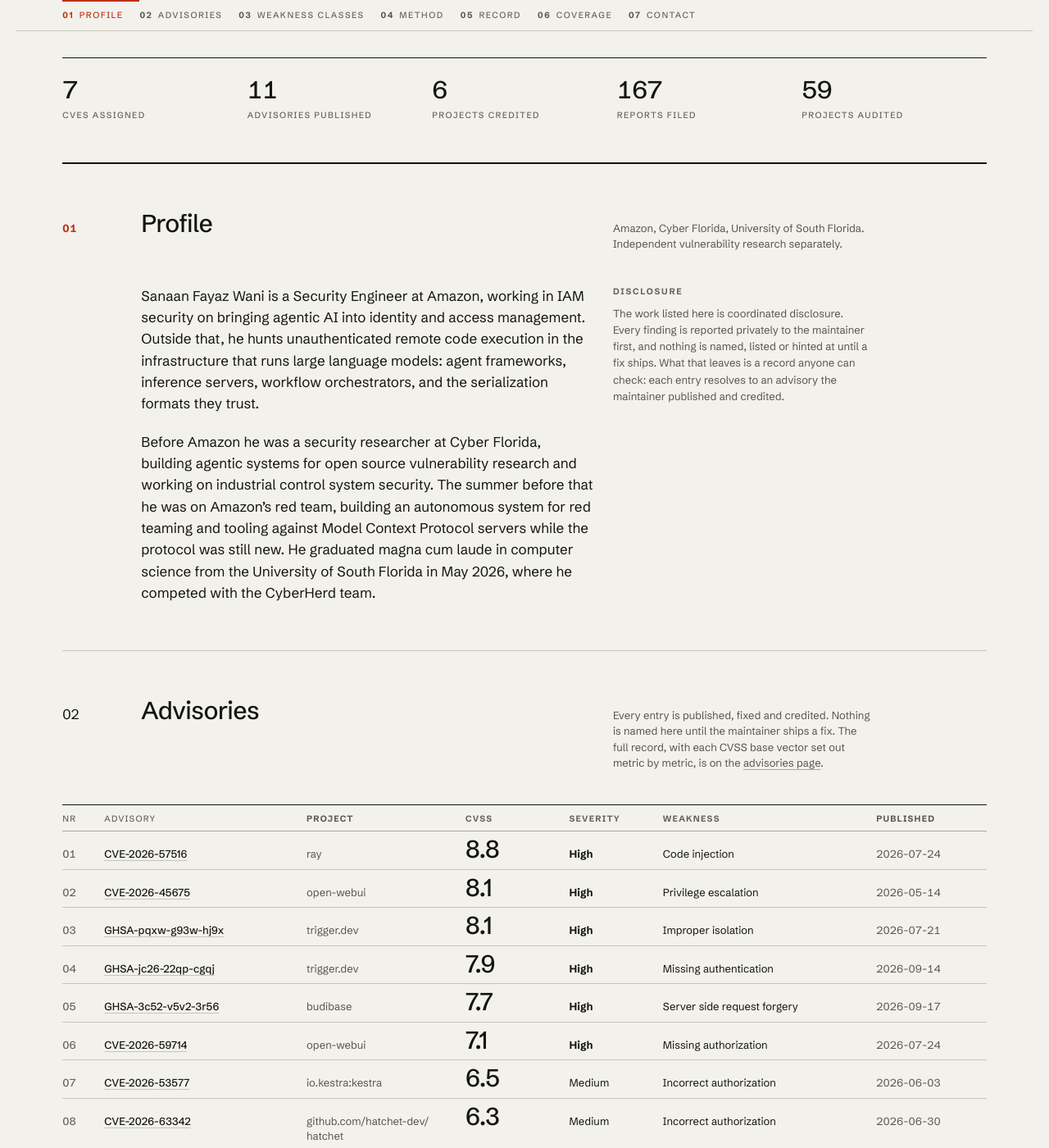
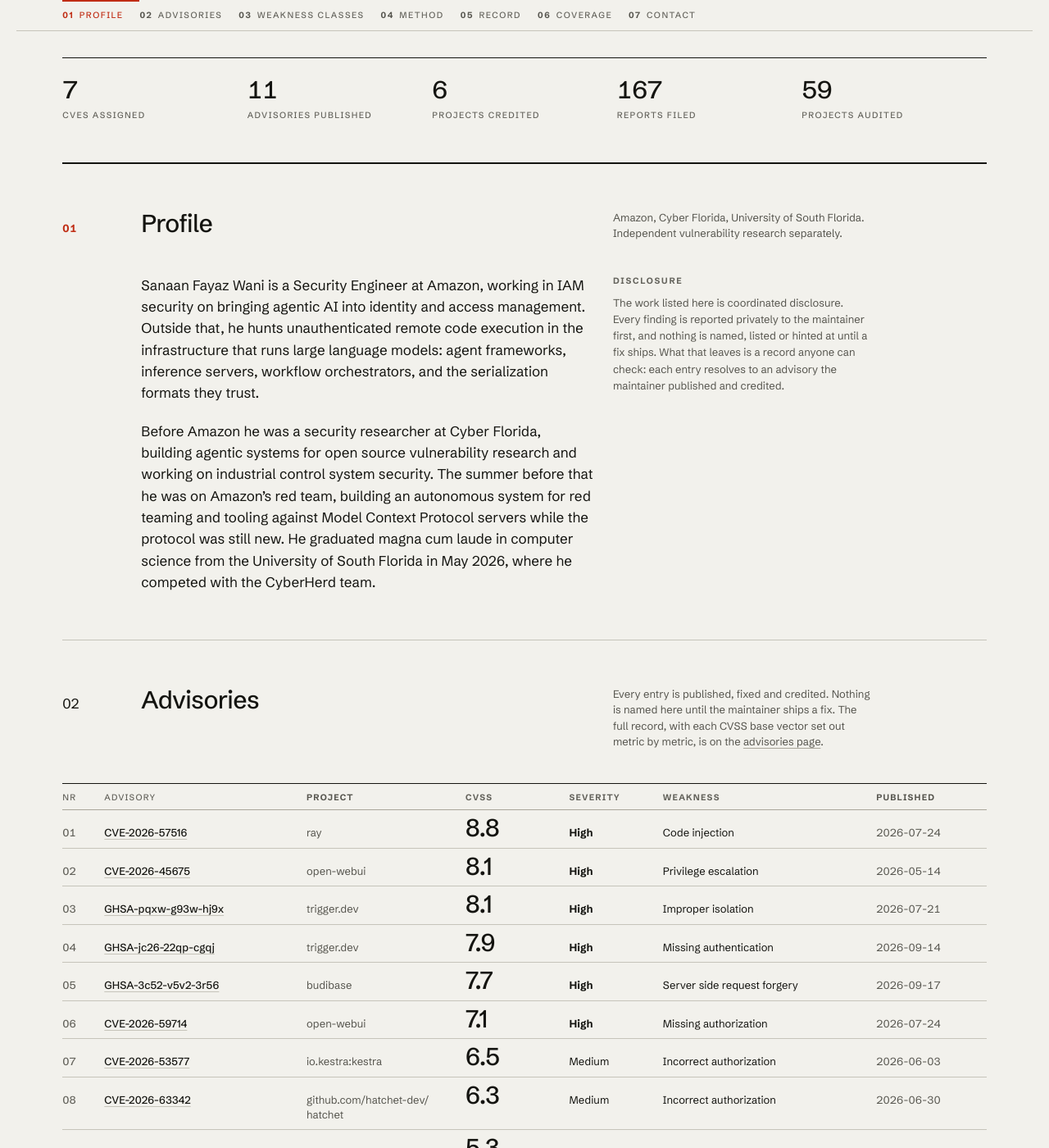
Before and after one commit to sfwani/sfwani.github.io, a Jekyll site: the page built from index.md, in a window 1280 px wide and 1400 px high, scrolled down 378 px. Shown: the whole window at 82% size. Built offline with Jekyll 4.4.1, drawn with Linux system fonts in a browser that asks for light colours.

Commit message:
Level the section heads and inset the organisation marks
Both of these were real and measurable, not fussiness.

Section heads. C2 aligns .sec-head on the baseline. That is right for the
numeral against the heading and wrong for the note beside it: the heading
is 30px and the note 13px, so a shared baseline set the note's first line
exactly 16px below the top of the heading, in all six sections. The row
underneath, body against aside, starts level, which is what makes the head
read as off by comparison. The numeral and heading keep their shared
baseline through align-self; only the note tops out. 16px becomes 3px,
which is the difference in half leading between the two sizes and cannot
go without faking it.

Marks. They ended on column 12, the line the section rules run to, so they
sat hard against the edge of the field. Cyber Florida showed it worst, and
the cause is in the artwork: that logo has no internal padding at all, its
ink reaches all four edges of the image, so flush right the final A of
FLORIDA terminates exactly on the boundary and reads as cropped. Nothing
was actually being clipped, but it looked it, which is the same problem.

They end on column 11 now. Columns 10 to 11, not 9 to 11: .what spans 3 to
9, so starting at 9 overlaps it, and .what is auto placed in the row so it
loses and drops to row two. That is the same heading offset bug fixed two
commits ago, and the first attempt here reintroduced it at every width
above 1024 before the measurement caught it.

Checked at 1440, 1280, 1024, 900, 768, 600 and 390: heads level above
1024 and stacked below it as the design intends, no mark overlaps the
dates or the body, no row delta, nothing escapes the viewport.

Co-Authored-By: Claude Opus 5 (1M context) <noreply@anthropic.com>

```diff
--- a/_sass/c2-site.scss
+++ b/_sass/c2-site.scss
@@ -403,3 +403,33 @@
   .org-mark--giac{ max-width: 66px; }
   .org-mark--htb{ max-width: 24px; }
 }
+
+/* ── Section head alignment ────────────────────────────────────────
+   C2 aligns the section head on the baseline, which is right for the
+   numeral against the heading but wrong for the note beside it: the
+   heading is 30px and the note 13px, so sharing a baseline put the note's
+   first line 16px below the top of the heading in every section. The row
+   below them, body against aside, starts level, which is what makes the
+   head look off by comparison.
+   The numeral and the heading keep their shared baseline; the note tops
+   out instead. 3px of residual offset is the difference in half leading
+   between the two sizes and is not removable without faking it. */
+.sec-head{ align-items: start; }
+.sec-head h2,
+.sec-head .idx,
+.sec-head .sec-nr{ align-self: baseline; }
+
+/* ── Where the organisation marks sit ──────────────────────────────
+   They ended on column 12, the line the section rules run to, so they sat
+   hard against the edge of the field. Cyber Florida shows it worst: that
+   artwork has no internal padding at all, its ink reaches all four edges
+   of the image, so flush right the final A of FLORIDA stops exactly on the
+   boundary and reads as cropped rather than placed.
+   Ending on column 11 instead puts them on the same line the section
+   notes are laid out to, and gives the artwork somewhere to breathe.
+   Columns 10 to 11, not 9 to 11: .what spans 3 to 9, so starting at 9
+   collides with it, and because .what is auto placed in the row it loses
+   and drops to row two, which is the heading offset bug all over again. */
+@media (min-width: 1024px){
+  .org-mark{ grid-column: 10 / span 2; }
+}
```
